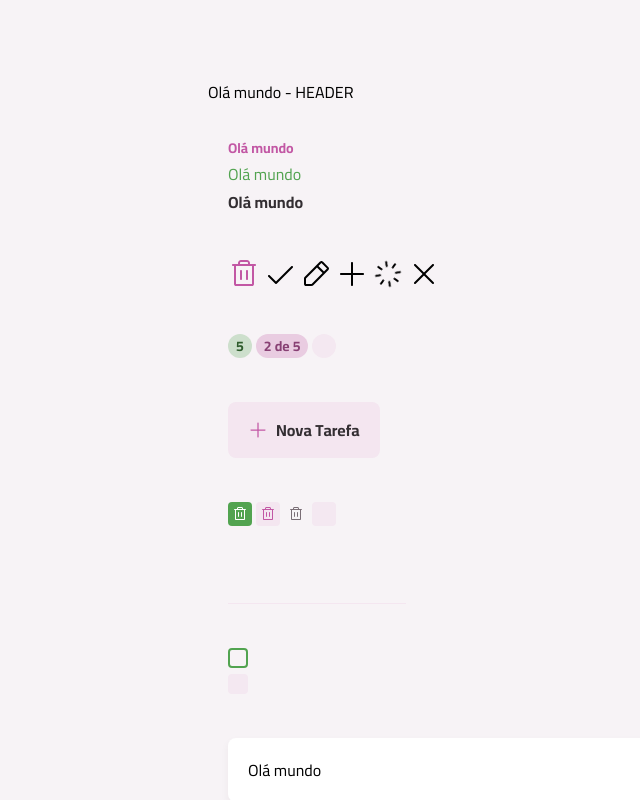
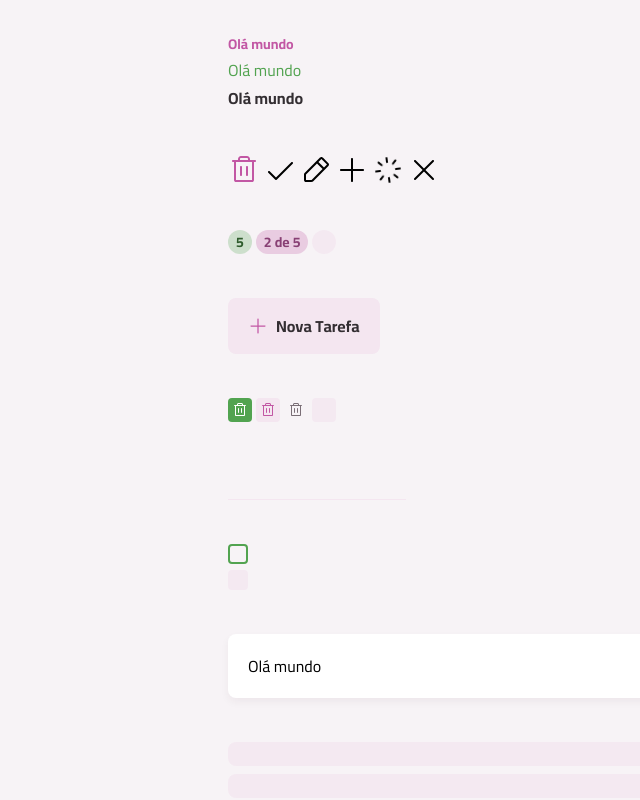
Before and after one commit to leoperass/todo-react, a React (Vite) app: page /componentes in a window 1280 px wide. Shown: the top 800 px of the page, without its empty margins (188-828 px from the left). Built offline with nearby package versions, Linux system fonts and the light colour scheme.

Commit message:
feat: configurado sistema de rotas com React Router
- Estrutura inicial de navegação SPA criada
- LayoutMain usado como base para header e footer fixos
- Rota definidas: Home e Componentes

```diff
--- /dev/null
+++ b/src/core-components/header.tsx
@@ -0,0 +1,10 @@
+import Container from "../components/container"
+import Logo from "../assets/images/Logo.svg?react"
+
+export default function Header() {
+    return (
+        <Container as="header" className="mt-3 md:mt-20">
+            <Logo className="h-9 md:h-12"/>
+        </Container>
+    )
+}
--- a/src/pages/layout-main.tsx
+++ b/src/pages/layout-main.tsx
@@ -5,9 +5,7 @@
 export default function LayoutMain() {
     return (
         <>
-            <Container as="header" className="mt-3 md:mt-20">
-                Olá mundo - HEADER
-            </Container>
+
             <main className="mt-4 md:mt-8">
                 <Outlet />
             </main>
--- a/src/pages/page-components.tsx
+++ b/src/pages/page-components.tsx
@@ -14,6 +14,7 @@
 import PlusIcon from "../assets/icons/plus.svg?react";
 import SpinnerIcon from "../assets/icons/spinner.svg?react";
 import XIcon from "../assets/icons/x.svg?react";
+
 
 
 export default function PageComponents () {
```
